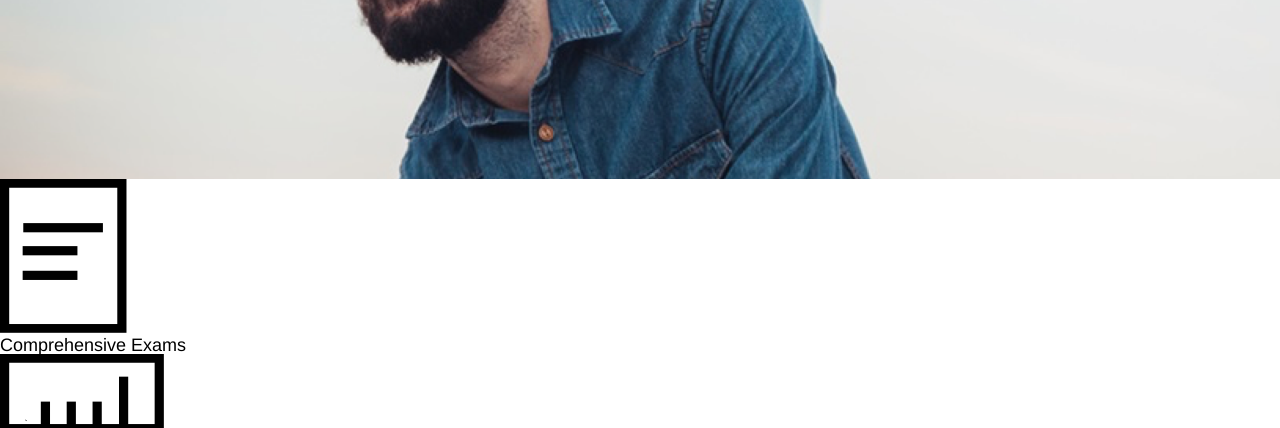
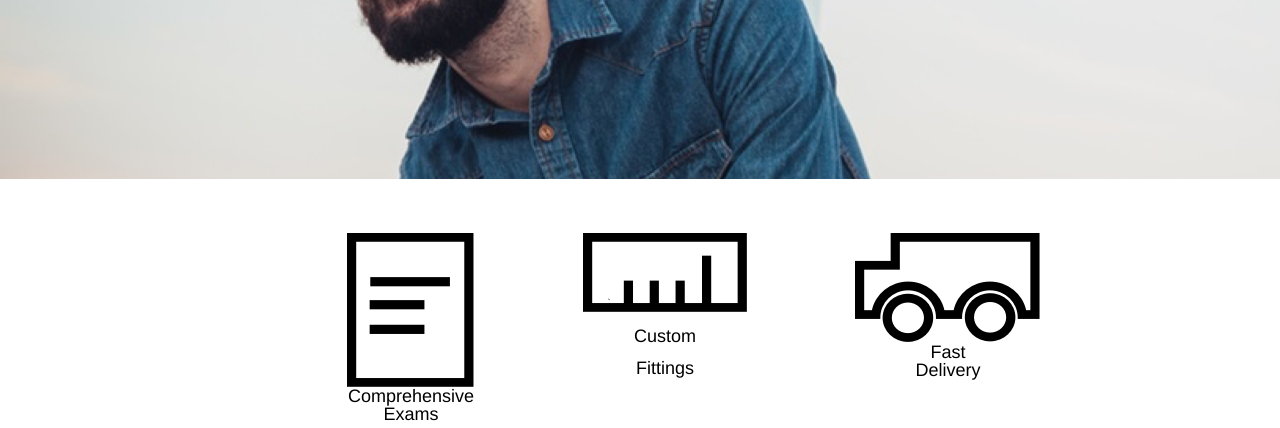
Before and after one commit to heather08/tortoise-optics, a plain HTML site: page index.html in a window 1280 px wide. Shown: the part 361-789 px from the top of the page. Drawn offline with Linux system fonts and the light colour scheme.

Commit message:
Start services banner style.

```diff
--- a/index.html
+++ b/index.html
@@ -29,23 +29,25 @@
       <div class="slogan-container">
         <h1>Don't Just Look, See.</h1>
       </div>
-
     </div>
 
 <!-- service banner -->
 
     <div class="service-container">
-      <div class="service">
+      <div class="service exam">
         <img src="./resources/images/paper-icon.png" alt="paper exam">
-        <h4>Comprehensive Exams</h4>
+        <h4>Comprehensive</h4>
+        <h4>Exams</h4>
       </div>
       <div class="service">
         <img src="./resources/images/ruler-icon.png" alt="ruler">
-        <h4>Custom Fittings</h4>
+        <h4>Custom</h4>
+        <h4>Fittings</h4>
       </div>
       <div class="service">
         <img src="./resources/images/truck-icon.png" alt="truck">
-        <h4>Fast Delivery</h4>
+        <h4>Fast</h4>
+        <h4>Delivery</h4>
       </div>
     </div>
 
--- a/resources/css/style.css
+++ b/resources/css/style.css
@@ -62,3 +62,25 @@ nav span {
   margin-top: 10rem;
   margin-left: 500px;
 }
+
+/* service banner */
+
+.service-container {
+  display: flex;
+  justify-content: center;
+  margin-top: 3rem;
+  margin-bottom: 3rem;
+  height: 8rem;
+}
+
+.service {
+  display: flex;
+  flex-direction: column;
+  justify-content: space-between;
+  margin-left: 6rem;
+}
+
+.service h4 {
+  text-align: center;
+
+}
```
